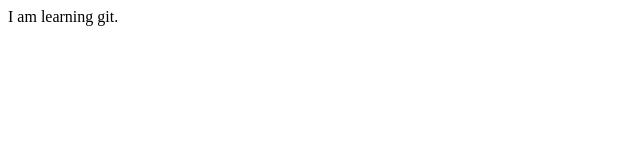
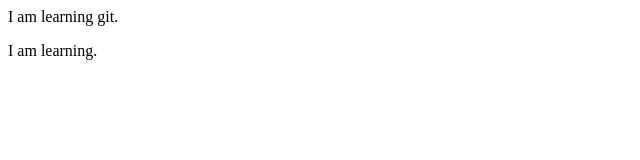
Before and after one commit to sakshishah434/LocalRepo, a plain HTML site: page index.html in a window 1280 px wide. Shown: the full height of the page, 0-640 px from the left. Drawn offline with Linux system fonts and the light colour scheme.

Commit message:
add changes

```diff
--- a/index.html
+++ b/index.html
@@ -1 +1,2 @@
 <p>I am learning git.</p>
+<p> I am learning.</p>
```
